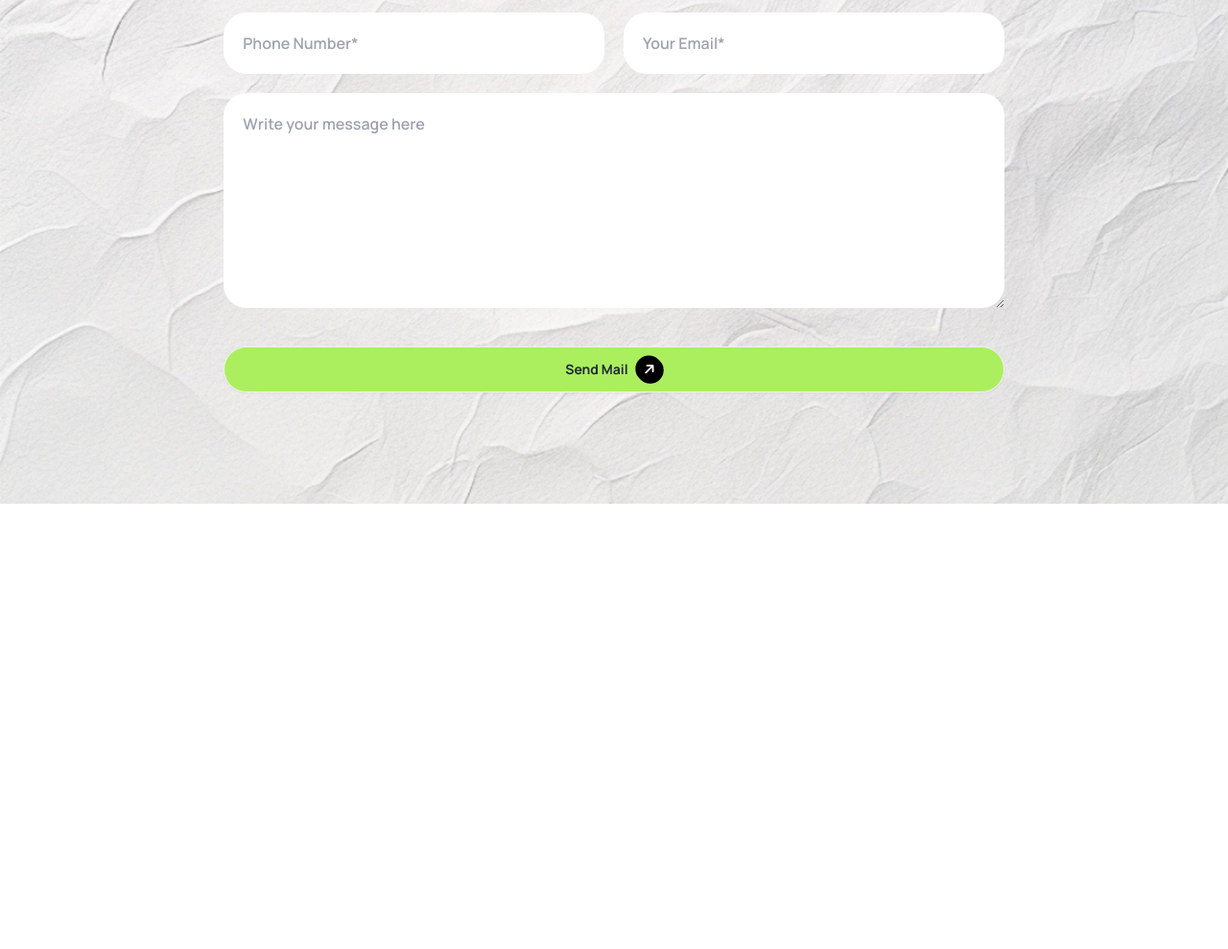
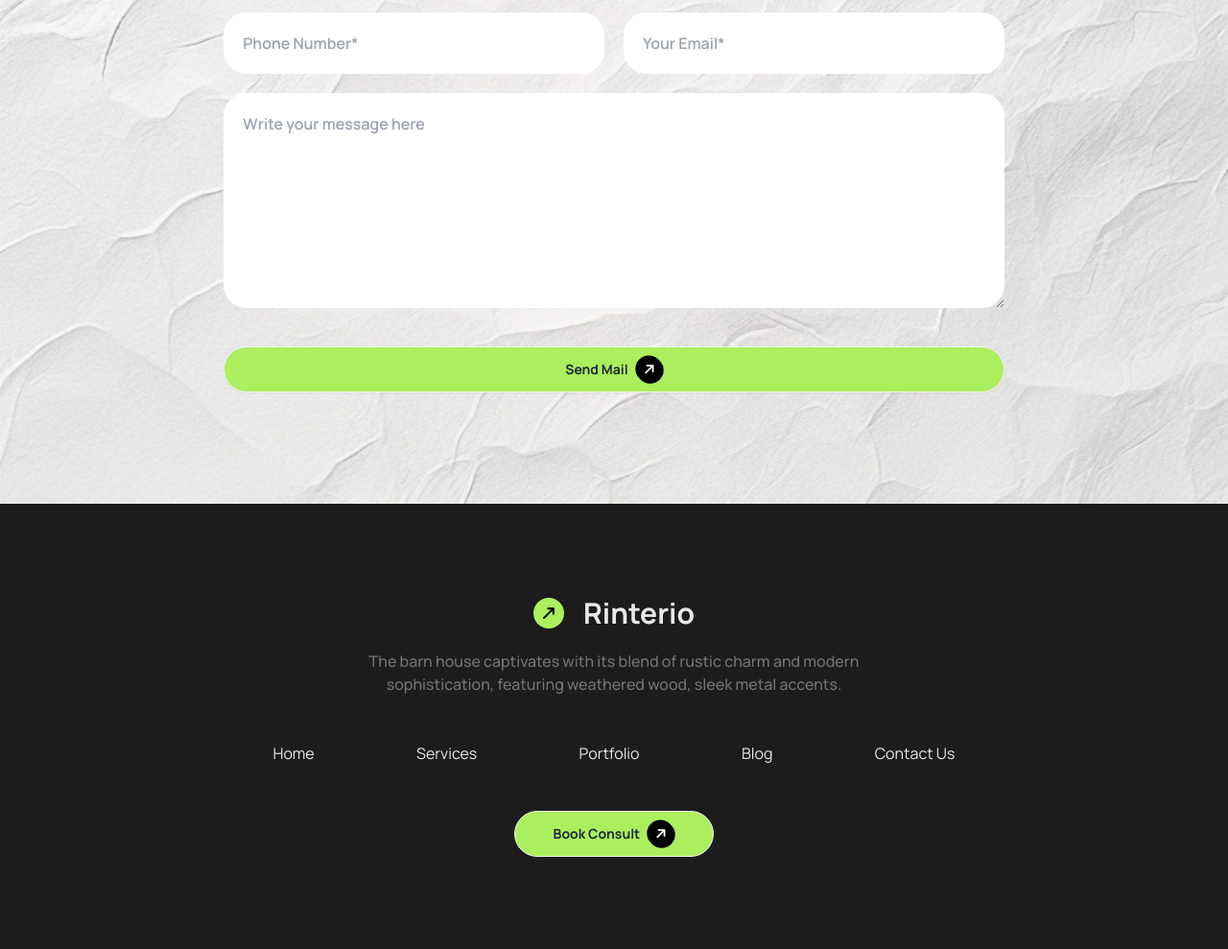
Before and after one commit to mdjarjis/Rinterio-Interior-Design-Company, a plain HTML site: page index.html in a window 1280 px wide. Shown: the part 3783-4772 px from the top of the page at 96% size. Before the commit the page ends 4308 px from the top, so only its background shows below. Drawn offline with nearby package versions, Linux system fonts and the light colour scheme.

Commit message:
footer section commit

```diff
--- a/index.html
+++ b/index.html
@@ -301,5 +301,35 @@
   </div>
 </div>
   </main>
+
+
+<!-- footer section -->
+<footer>
+  <div class="bg-[#1C1C1C]">
+      <div class="w-11/12 mx-auto lg:w-8/12 lg:mx-auto text-center  space-y-5 md:py-24 pt-10 pb-12">
+
+              <div class="flex  justify-center items-center gap-5 text-[rgb(233,233,233)]">
+                  <i class="fa-solid fa-arrow-right-long transform -rotate-45 rounded-full p-2 text-black bg-primary"></i>
+              <a class="font-bold text-3xl ">Rinterio</a>
+              </div>
+              <p class="w-full lg:w-8/12 lg:mx-auto md:w-10/12 mx-auto  text-txtsecondary text-base font-medium text-[#737373] ">
+              The barn house captivates with its blend of rustic charm and modern sophistication, featuring weathered wood, sleek metal accents.
+              </p>
+              <div class="w-10/12 mx-auto  text-[rgb(233,233,233)]">
+                  <ul class="flex flex-col md:flex-row gap-4  md:justify-between md:items-center md:my-12">
+                      <li>Home</li>
+                      <li>Services</li>
+                      <li>Portfolio</li>
+                      <li>Blog</li>
+                      <li>Contact Us</li>
+                  </ul>
+              </div>
+              <a class="w-52 mx-auto btn bg-primary rounded-3xl px-5 font-bold  flex items-center justify-center">
+                  Book Consult
+                  <i class="fa-solid fa-arrow-right transform -rotate-45 rounded-[32px] p-2 bg-black text-white"></i>
+              </a>
+      </div>
+  </div>
+</footer>
 </body>
 </html>
```
